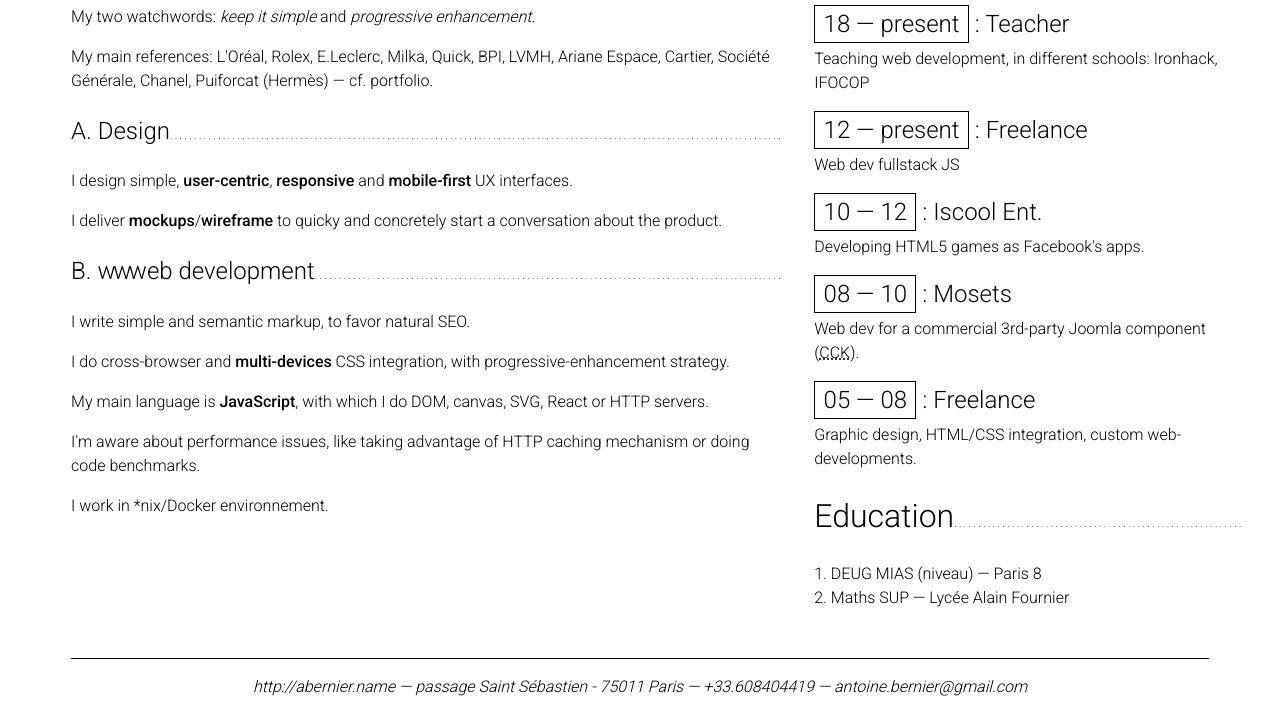
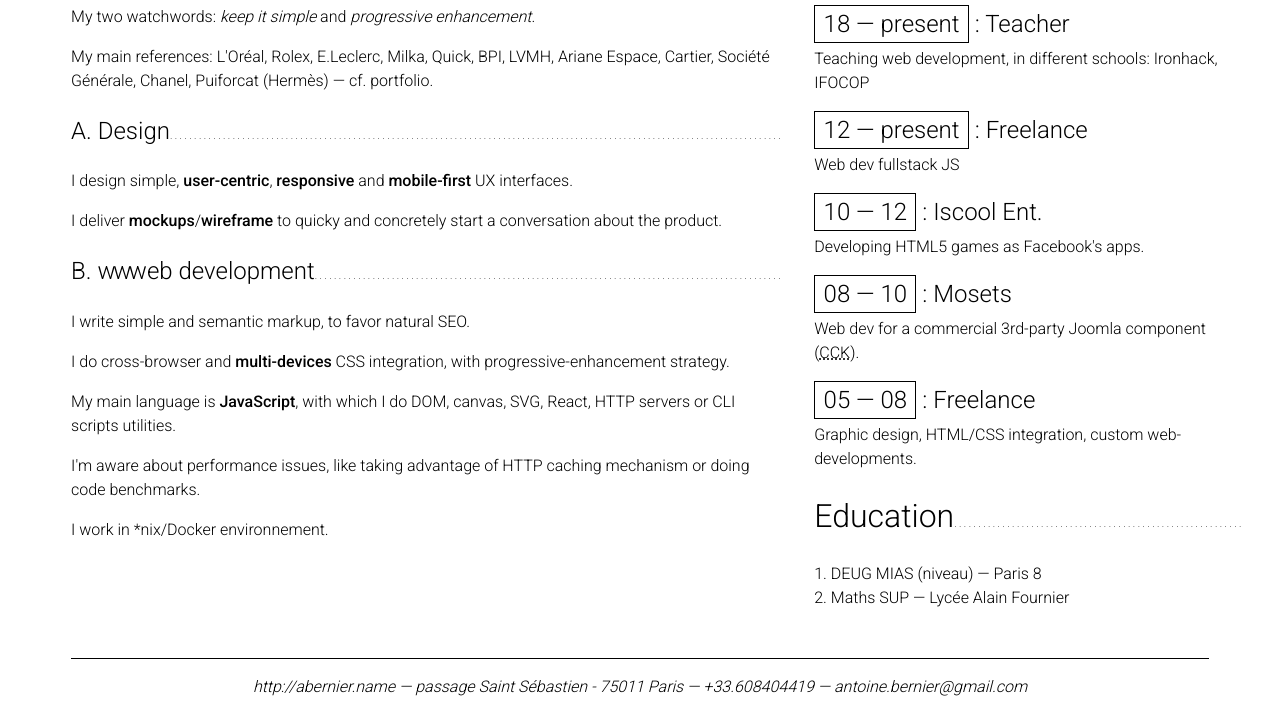
Before and after one commit to abernier/abernier.github.io, a plain HTML site: page index.html in a window 1280 px wide. Shown: the part 229-944 px from the top of the page. Drawn offline with Linux system fonts and the light colour scheme.

Commit message:
Update index.html

```diff
--- a/index.html
+++ b/index.html
@@ -34,7 +34,7 @@
       <h3><span class="www">ww</span>web development</h3>
       <p>I write simple and semantic markup, to favor natural SEO.</p>
       <p>I do cross-browser and <strong>multi-devices</strong> CSS integration, with progressive-enhancement strategy.</p>
-      <p>My main language is <strong>JavaScript</strong>, with which I do DOM, canvas, SVG, React or HTTP servers.</p>
+      <p>My main language is <strong>JavaScript</strong>, with which I do DOM, canvas, SVG, React, HTTP servers or CLI scripts utilities.</p>
       <p>I'm aware about performance issues, like taking advantage of HTTP caching mechanism or doing code benchmarks.</p>
       <p>I work in *nix/Docker environnement.</p>
     </section>
```
